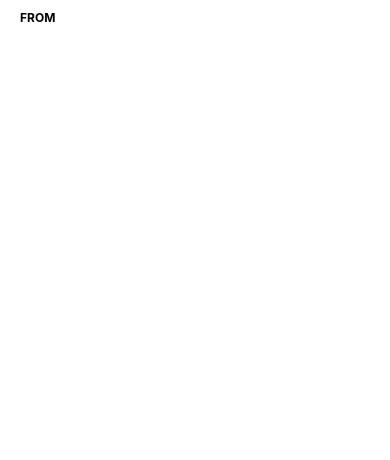
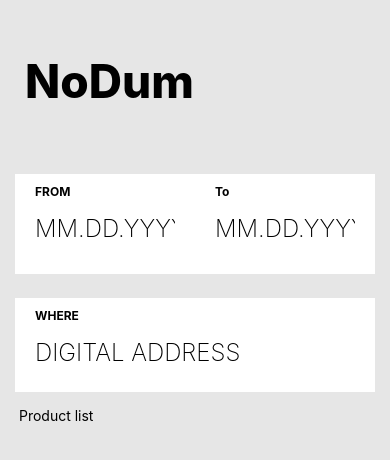
Before and after one commit to koobawuah/NoDum, a React Native app: screen / in a window 390 px wide. Shown: the top 460 px of the page. Built offline with nearby package versions, Linux system fonts and the light colour scheme.

Commit message:
Building Home Screen on App.js. Will be moved soon to Home.js file

```diff
--- a/App.js
+++ b/App.js
@@ -9,6 +9,7 @@
 import React from 'react';
 import {
   SafeAreaView,
+  View,
   StatusBar,
   StyleSheet,
   Text,
@@ -33,7 +34,21 @@ const App = (props) => {
   return (
     <SafeAreaView style={styles.container}>
       <StatusBar barStyle={isDarkMode ? 'light-content' : 'dark-content'} />
-      <CustomInput label='FROM'/>
+      <View style={styles.containerHeader} >
+        <Text style={{ fontWeight: '800', fontSize: SIZES.h1 }}> NoDum </Text>
+      </View>
+      <View style={{ flex: 2, flexDirection: 'column', paddingVertical: 15, }}>
+        <View style={styles.containerTop}>
+            <CustomInput label='FROM' placeholder='MM.DD.YYYY' keyboardType='decimal-pad' />
+            <CustomInput label='To' placeholder='MM.DD.YYYY' keyboardType='decimal-pad' style={{ marginLeft: 5,}} />
+        </View>
+        <View style={{ flex: 1, paddingHorizontal: SIZES.padding }}>
+             <CustomInput label='WHERE' placeholder='DIGITAL ADDRESS' />
+        </View>
+      </View>
+      <View style={styles.containerBody} >
+        <Text> Product list </Text>
+      </View>
     </SafeAreaView>
   );
 };
@@ -41,9 +56,31 @@ const App = (props) => {
 const styles = StyleSheet.create({
     container: {
         flex: 1,
+        flexDirection: 'column',
         backgroundColor: COLORS.bgColor,
         paddingHorizontal: SIZES.margin,
-    }
+    },
+    containerHeader: {
+        flex: 1,
+        flexDirection: 'row',
+        alignItems: 'flex-end',
+        paddingHorizontal: SIZES.padding,
+        paddingBottom: 50,
+        //backgroundColor: 'red',
+    },
+    containerTop: {
+        flex: 1,
+        flexDirection: 'row',
+        justifyContent: 'space-between',
+        marginBottom: 30,
+        paddingHorizontal: SIZES.padding,
+        //backgroundColor: 'yellow',
+    },
+    containerBody: {
+        flex: 4,
+        //backgroundColor: 'green',
+        paddingHorizontal: SIZES.padding,
+    },
 })
 
 export default App;
```
